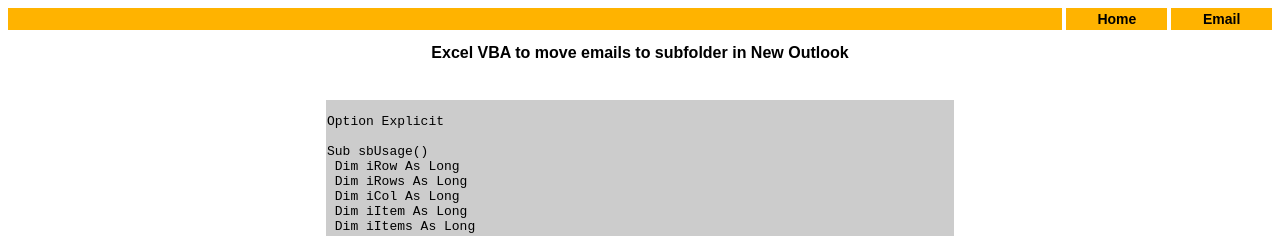
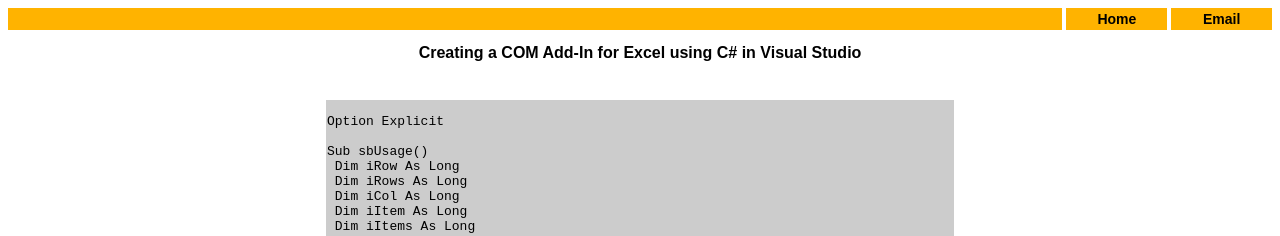
Before and after one commit to DaveTallett26/davetallett26.github.io, a Jekyll site: the page excel-addin.html, which Jekyll copies as it is, in a window 1280 px wide. Shown: the top 236 px of the page. Built offline with Jekyll 4.4.1, drawn with Linux system fonts in a browser that asks for light colours.

Commit message:
Update excel-addin.html title 2

```diff
--- a/excel-addin.html
+++ b/excel-addin.html
@@ -2,7 +2,7 @@
 <html xmlns="http://www.w3.org/1999/xhtml" xml:lang="en" lang="en">
 <head>
 <meta http-equiv="Content-type" content="text/html;charset=UTF-8" />
-<title>Creating a COM Add-Infor Excel using C# in Visual Studio</title>
+<title>Creating a COM Add-In for Excel using C# in Visual Studio</title>
 <meta name="viewport" content="width=device-width, initial-scale=1, minimum-scale=1" />
 <link rel="stylesheet" href="style.css" />
 </head>
@@ -15,7 +15,7 @@
 <a class="style2" href="index.html">Home</a>
 </li>
 </ul>
-<div class="style62"><br/><br/>Excel VBA to move emails to subfolder in New Outlook</div>
+<div class="style62"><br/><br/>Creating a COM Add-In for Excel using C# in Visual Studio</div>
 <br/><br/>
 <table width=100%>
 <tr><td width=25% align=left valign=top></td>
```
